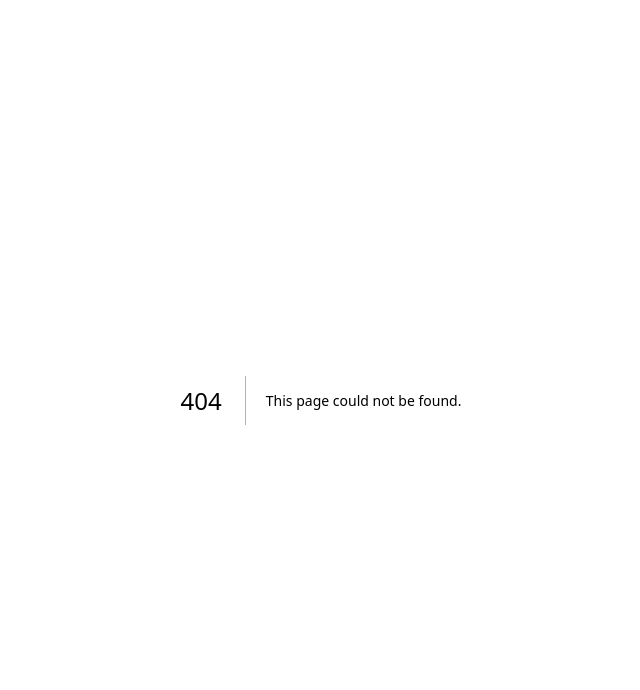
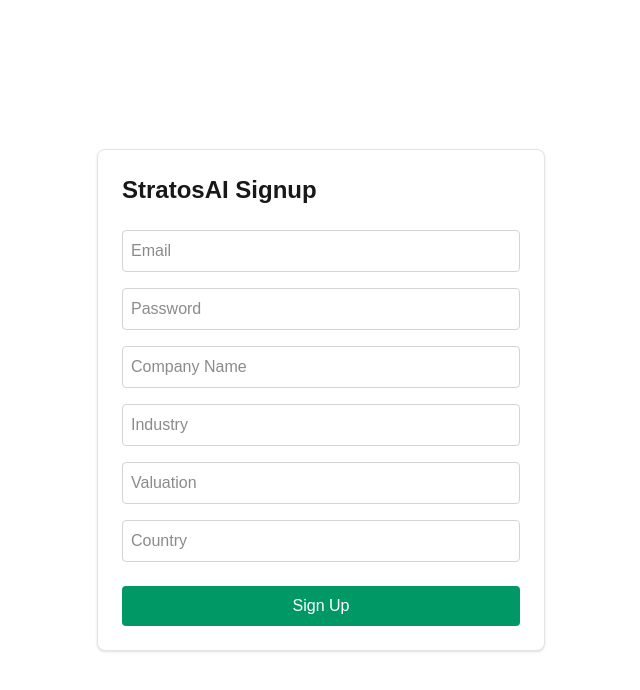
Before and after one commit to im-shourya/StratosAI, a Next.js app in the folder frontend/: page /signup in a window 1280 px wide. Before the commit this address had no page. Shown: the top 690 px of the page, without its empty margins (319-959 px from the left). Built offline with nearby package versions, Linux system fonts and the light colour scheme; no server answers.

Commit message:
feat: add Next.js frontend auth pages and enable CORS on backend

```diff
--- /dev/null
+++ b/frontend/src/app/login/page.tsx
@@ -0,0 +1,53 @@
+'use client';
+
+import { useState } from 'react';
+import { fetchApi } from '@/lib/api';
+
+export default function LoginPage() {
+  const [formData, setFormData] = useState({
+    email: '',
+    password: '',
+  });
+  const [loading, setLoading] = useState(false);
+  const [message, setMessage] = useState('');
+
+  const handleChange = (e: React.ChangeEvent<HTMLInputElement>) => {
+    setFormData({ ...formData, [e.target.name]: e.target.value });
+  };
+
+  const handleSubmit = async (e: React.FormEvent) => {
+    e.preventDefault();
+    setLoading(true);
+    setMessage('');
+
+    try {
+      const response = await fetchApi('/api/auth/login', {
+        method: 'POST',
+        body: JSON.stringify(formData),
+      });
+      localStorage.setItem('token', response.access_token);
+      setMessage('Login successful! Welcome back.');
+    } catch (error: any) {
+      setMessage(`Error: ${error.message}`);
+    } finally {
+      setLoading(false);
+    }
+  };
+
+  return (
+    <div className="min-h-screen flex items-center justify-center p-4">
+      <div className="max-w-md w-full border border-zinc-200 dark:border-zinc-800 rounded-lg p-6 bg-white dark:bg-zinc-950 shadow-sm text-zinc-900 dark:text-zinc-100">
+        <h1 className="text-2xl font-bold mb-6">StratosAI Login</h1>
+        <form onSubmit={handleSubmit} className="flex flex-col gap-4">
+          <input className="border border-zinc-300 dark:border-zinc-700 bg-transparent p-2 rounded" name="email" type="email" placeholder="Email" required onChange={handleChange} />
+          <input className="border border-zinc-300 dark:border-zinc-700 bg-transparent p-2 rounded" name="password" type="password" placeholder="Password" required onChange={handleChange} />
+
+          <button disabled={loading} className="bg-emerald-600 hover:bg-emerald-700 text-white p-2 rounded font-medium mt-2 disabled:opacity-50 transition-colors">
+            {loading ? 'Authenticating...' : 'Log In'}
+          </button>
+        </form>
+        {message && <div className="mt-4 p-3 rounded bg-zinc-100 dark:bg-zinc-900 text-sm font-medium">{message}</div>}
+      </div>
+    </div>
+  );
+}
--- /dev/null
+++ b/frontend/src/app/signup/page.tsx
@@ -0,0 +1,61 @@
+'use client';
+
+import { useState } from 'react';
+import { fetchApi } from '@/lib/api';
+
+export default function SignupPage() {
+  const [formData, setFormData] = useState({
+    email: '',
+    password: '',
+    company_name: '',
+    industry: '',
+    valuation: '',
+    country: '',
+  });
+  const [loading, setLoading] = useState(false);
+  const [message, setMessage] = useState('');
+
+  const handleChange = (e: React.ChangeEvent<HTMLInputElement>) => {
+    setFormData({ ...formData, [e.target.name]: e.target.value });
+  };
+
+  const handleSubmit = async (e: React.FormEvent) => {
+    e.preventDefault();
+    setLoading(true);
+    setMessage('');
+
+    try {
+      const response = await fetchApi('/api/auth/signup', {
+        method: 'POST',
+        body: JSON.stringify(formData),
+      });
+      localStorage.setItem('token', response.access_token);
+      setMessage('Signup successful! Token saved.');
+    } catch (error: any) {
+      setMessage(`Error: ${error.message}`);
+    } finally {
+      setLoading(false);
+    }
+  };
+
+  return (
+    <div className="min-h-screen flex items-center justify-center p-4">
+      <div className="max-w-md w-full border border-zinc-200 dark:border-zinc-800 rounded-lg p-6 bg-white dark:bg-zinc-950 shadow-sm text-zinc-900 dark:text-zinc-100">
+        <h1 className="text-2xl font-bold mb-6">StratosAI Signup</h1>
+        <form onSubmit={handleSubmit} className="flex flex-col gap-4">
+          <input className="border border-zinc-300 dark:border-zinc-700 bg-transparent p-2 rounded" name="email" type="email" placeholder="Email" required onChange={handleChange} />
+          <input className="border border-zinc-300 dark:border-zinc-700 bg-transparent p-2 rounded" name="password" type="password" placeholder="Password" required onChange={handleChange} />
+          <input className="border border-zinc-300 dark:border-zinc-700 bg-transparent p-2 rounded" name="company_name" type="text" placeholder="Company Name" onChange={handleChange} />
+          <input className="border border-zinc-300 dark:border-zinc-700 bg-transparent p-2 rounded" name="industry" type="text" placeholder="Industry" onChange={handleChange} />
+          <input className="border border-zinc-300 dark:border-zinc-700 bg-transparent p-2 rounded" name="valuation" type="text" placeholder="Valuation" onChange={handleChange} />
+          <input className="border border-zinc-300 dark:border-zinc-700 bg-transparent p-2 rounded" name="country" type="text" placeholder="Country" onChange={handleChange} />
+
+          <button disabled={loading} className="bg-emerald-600 hover:bg-emerald-700 text-white p-2 rounded font-medium mt-2 disabled:opacity-50 transition-colors">
+            {loading ? 'Creating Account...' : 'Sign Up'}
+          </button>
+        </form>
+        {message && <div className="mt-4 p-3 rounded bg-zinc-100 dark:bg-zinc-900 text-sm font-medium">{message}</div>}
+      </div>
+    </div>
+  );
+}
--- /dev/null
+++ b/frontend/src/lib/api.ts
@@ -0,0 +1,23 @@
+const API_URL = process.env.NEXT_PUBLIC_API_URL || 'http://localhost:3000';
+
+export async function fetchApi(endpoint: string, options: RequestInit = {}) {
+  const token = typeof window !== 'undefined' ? localStorage.getItem('token') : null;
+
+  const headers: HeadersInit = {
+    'Content-Type': 'application/json',
+    ...(token ? { Authorization: `Bearer ${token}` } : {}),
+    ...options.headers,
+  };
+
+  const response = await fetch(`${API_URL}${endpoint}`, {
+    ...options,
+    headers,
+  });
+
+  if (!response.ok) {
+    const error = await response.json().catch(() => ({}));
+    throw new Error(error.message || 'API request failed');
+  }
+
+  return response.json();
+}
```
Also changed, not shown: 1 other file (tests, documents, lock files or other folders).
